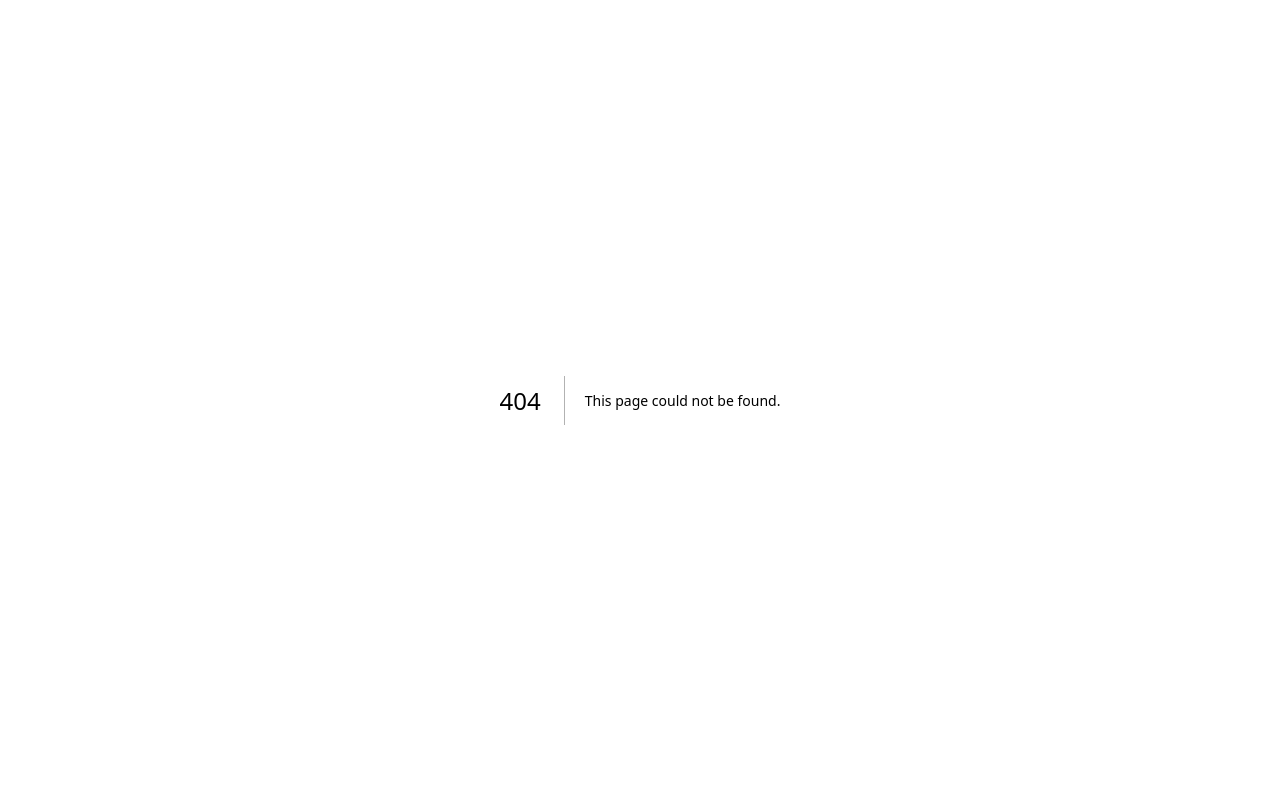
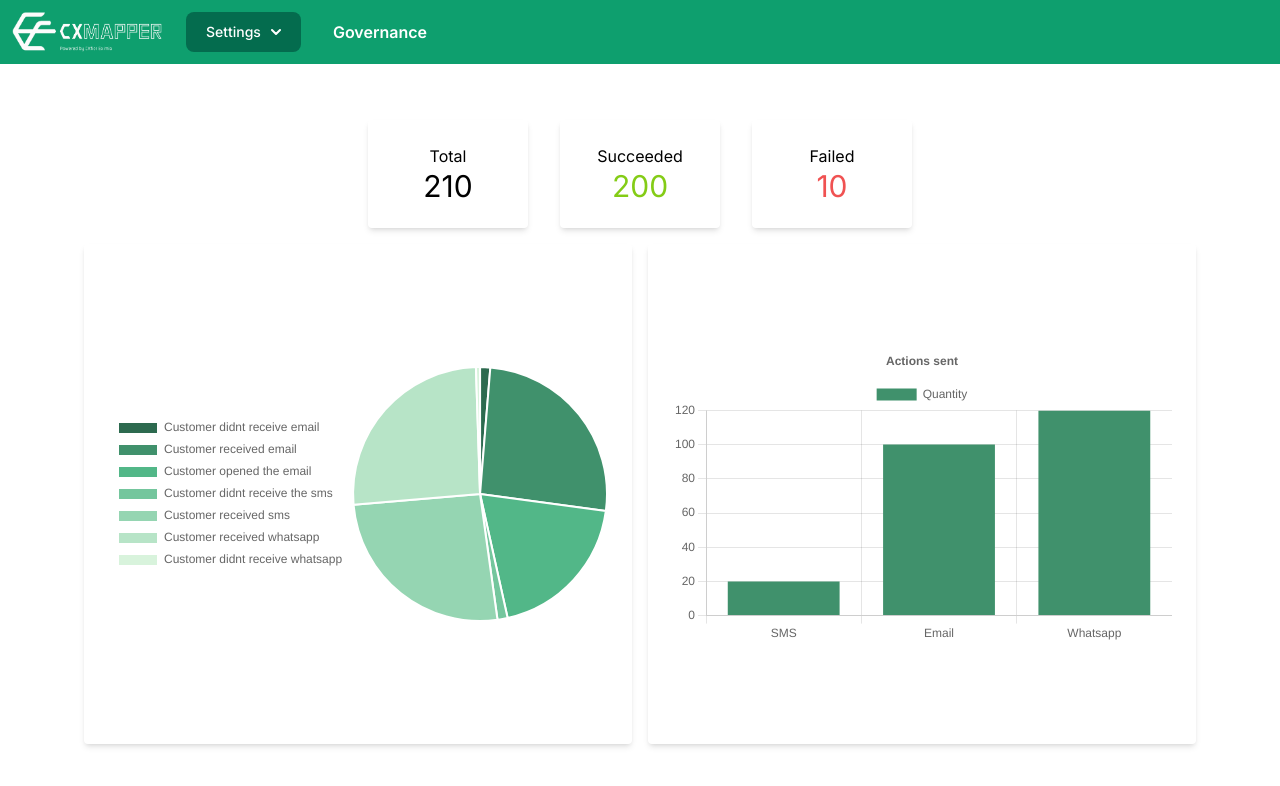
Before and after one commit to jonatasfernandespimenta/CxMapper, a Next.js app: page /governance/1 in a window 1280 px wide. Before the commit this address had no page. Shown: the top 786 px of the page. Built offline with nearby package versions, Linux system fonts and the light colour scheme.

Commit message:
adiciona governance screen

```diff
--- a/package.json
+++ b/package.json
@@ -18,6 +18,7 @@
     "@typescript-eslint/eslint-plugin": "^5.52.0",
     "@typescript-eslint/parser": "^5.0.0",
     "autoprefixer": "10.4.14",
+    "chart.js": "^4.3.3",
     "eslint": "^8.0.1",
     "eslint-config-airbnb": "^19.0.4",
     "eslint-config-airbnb-typescript": "^17.0.0",
@@ -32,6 +33,7 @@
     "postcss": "8.4.27",
     "prettier": "^2.7.1",
     "react": "18.2.0",
+    "react-chartjs-2": "^5.2.0",
     "react-detect-click-outside": "^1.1.7",
     "react-dom": "18.2.0",
     "react-html-parser": "^2.0.2",
--- /dev/null
+++ b/src/app/governance/[id]/page.tsx
@@ -0,0 +1,5 @@
+import GovernanceScreen from '@/ui/features/Governance';
+
+export default function Governance() {
+  return <GovernanceScreen />;
+}
--- /dev/null
+++ b/src/ui/components/atoms/AmountIndicator.tsx
@@ -0,0 +1,16 @@
+interface IAmountIndicator {
+  label: string
+  amount: string | number
+  type: 'neutral' | 'red' | 'green'
+}
+
+export default function AmountIndicator({ amount, type, label }: IAmountIndicator) {
+  const textColor = type === 'green' ? 'text-lime-500' : type === 'red' ? 'text-red-500' : 'text-black';
+
+  return (
+    <div className="shadow-md h-fit rounded p-6 w-40 flex flex-col items-center">
+      <p>{label}</p>
+      <p className={`text-3xl ${textColor} `}>{amount}</p>
+    </div>
+  );
+}
--- /dev/null
+++ b/src/ui/components/molecules/JobsIndicators.tsx
@@ -0,0 +1,16 @@
+import AmountIndicator from '../atoms/AmountIndicator';
+
+interface IJobsIndicators {
+  succeeded: number
+  failed: number
+}
+
+export default function JobsIndicators({ succeeded, failed }: IJobsIndicators) {
+  return (
+    <div className="flex flex-row gap-8">
+      <AmountIndicator label="Total" amount={succeeded + failed} type="neutral" />
+      <AmountIndicator label="Succeeded" amount={succeeded} type="green" />
+      <AmountIndicator label="Failed" amount={failed} type="red" />
+    </div>
+  );
+}
--- /dev/null
+++ b/src/ui/features/Governance.tsx
@@ -0,0 +1,105 @@
+'use client';
+
+import { Bar, Pie } from 'react-chartjs-2';
+import {
+  Chart as ChartJS, ArcElement, Tooltip, Legend, CategoryScale, LinearScale,
+  BarElement,
+  Title,
+} from 'chart.js';
+import MainLayout from '../layouts/MainLayout';
+import JobsIndicators from '../components/molecules/JobsIndicators';
+
+ChartJS.register(
+  ArcElement,
+  Tooltip,
+  Legend,
+  CategoryScale,
+  LinearScale,
+  BarElement,
+  Title,
+);
+
+const data = [
+  { label: 'Customer didnt receive email', angle: 10 },
+  { label: 'Customer received email', angle: 200 },
+  { label: 'Customer opened the email', angle: 150 },
+  { label: 'Customer didnt receive the sms', angle: 10 },
+  { label: 'Customer received sms', angle: 200 },
+  { label: 'Customer received whatsapp', angle: 200 },
+  { label: 'Customer didnt receive whatsapp', angle: 4 },
+];
+
+const data01 = {
+  labels: data.map((item) => item.label),
+  datasets: [{
+    label: 'Label',
+    data: data.map((item) => item.angle),
+    backgroundColor: [
+      '#2d6a4f',
+      '#40916c',
+      '#52b788',
+      '#74c69d',
+      '#95d5b2',
+      '#b7e4c7',
+      '#d8f3dc',
+    ],
+  }],
+};
+
+export const options = {
+  responsive: true,
+  plugins: {
+    legend: {
+      position: 'top' as const,
+    },
+    title: {
+      display: true,
+      text: 'Actions sent',
+    },
+  },
+};
+
+const labels = ['SMS', 'Email', 'Whatsapp'];
+
+export const data02 = {
+  labels,
+  datasets: [
+    {
+      label: 'Quantity',
+      data: ['20', '100', '120'],
+      backgroundColor: '#40916c',
+    },
+  ],
+};
+
+export default function GovernanceScreen() {
+  return (
+    <MainLayout>
+      <div className="flex flex-col items-center mt-10">
+        <JobsIndicators succeeded={200} failed={10} />
+
+        <div className="flex flex-row gap-4">
+          <div className="shadow-md mt-4 pr-6 pl-6 rounded w-fit flex flex-col items-center">
+            <Pie
+              data={data01}
+              width={500}
+              height={300}
+              options={{ plugins: { legend: { position: 'left', maxWidth: 500 } } }}
+            />
+          </div>
+
+          <div className="shadow-md mt-4 pr-6 pl-6 rounded w-fit flex flex-col items-center justify-center">
+            <Bar
+              options={options}
+              data={data02}
+              width={500}
+              height={300}
+            />
+          </div>
+        </div>
+
+      </div>
+
+    </MainLayout>
+  );
+}
```
Also changed, not shown: 1 other file (tests, documents, lock files or other folders).
